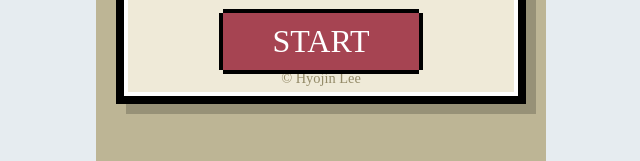
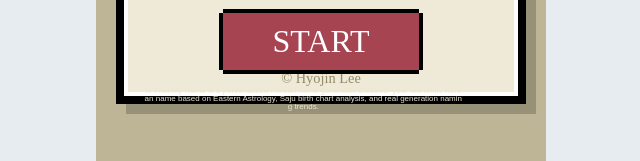
Before and after one commit to ll0zlk/Re-Name-frontend, a Vue app: page / in a window 1280 px wide. Shown: the part 611-772 px from the top of the page, without its empty margins (319-959 px from the left). Built offline with nearby package versions, Linux system fonts and the light colour scheme; no server answers; a web font is replaced by a local one.

Commit message:
refact/add hidden text for seo

```diff
--- a/src/views/HomeView.vue
+++ b/src/views/HomeView.vue
@@ -18,7 +18,12 @@
         </div>
       </div>
 
-      <p class="pixel-footer">© Hyojin Lee</p>
+      <div class="pixel-footer-wrapper">
+        <p class="pixel-footer">© Hyojin Lee</p>
+        <p class="seo-hidden-text">
+          Is That My Name is a personalized Korean name generator. Discover your authentic Korean name based on Eastern Astrology, Saju birth chart analysis, and real generation naming trends.
+        </p>
+      </div>
 
       <div v-if="showInfo" class="pixel-modal-overlay" @click.self="showInfo = false">
         <div class="pixel-modal">
@@ -235,6 +240,18 @@ const showInfo = ref(false);
   color: #938a67;
 }
 
+.seo-hidden-text {
+  font-size: 0.5rem;
+  color: #ebe5d2;
+  margin: 0;
+  line-height: 1;
+  text-align: center;
+  word-break: break-all;
+  max-width: 90%;
+  user-select: none;
+  -webkit-user-select: none;
+}
+
 @media (max-width: 480px) {
   .pixel-logo {
     margin-bottom: 20px;
```
